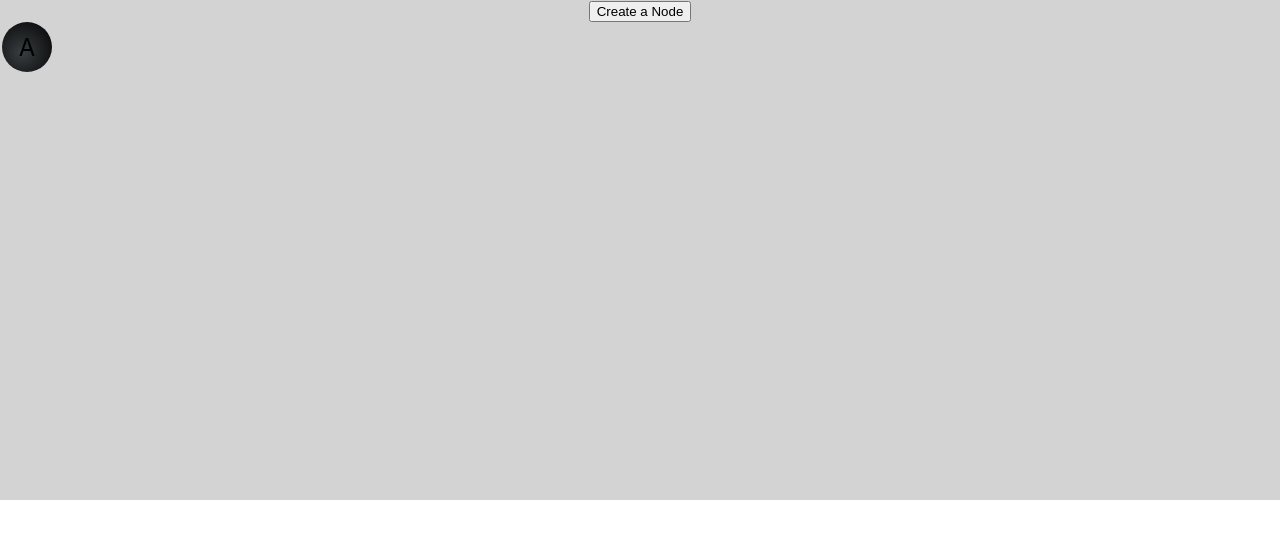
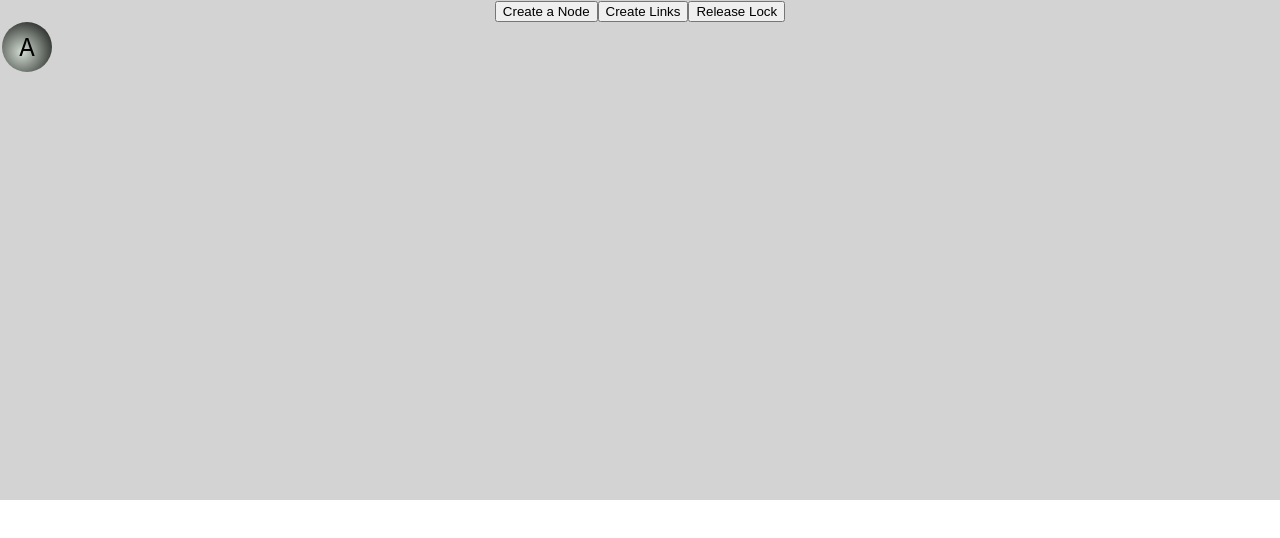
Before and after one commit to sikander441/algo-viso, a React (Create React App) app: page / in a window 1280 px wide. Both pictures are taken after a click on the button "Create a Node". Shown: the top 538 px of the page. Built offline with nearby package versions, Linux system fonts and the light colour scheme.

Commit message:
Working node-create and edge-add

```diff
--- a/package.json
+++ b/package.json
@@ -12,6 +12,8 @@
     "react-bootstrap": "^1.2.2",
     "react-dom": "^16.13.1",
     "react-draggable": "^4.4.3",
+    "react-lineto": "^3.2.0",
+    "react-redux": "^7.2.0",
     "react-scripts": "3.4.1"
   },
   "scripts": {
--- a/src/components/Canvas/Canvas.js
+++ b/src/components/Canvas/Canvas.js
@@ -1,6 +1,8 @@
 import React, { Component } from 'react'
 import Node from '../Node/Node'
 import { Button } from 'react-bootstrap';
+import { Line } from 'react-lineto';
+
 
 
 export default class Canvas extends Component{
@@ -8,17 +10,78 @@ export default class Canvas extends Component{
  constructor(props){
    super(props)
    this.state={
-     nodes:[]
+     nodes:[],
+     isDrawingLine:false,
+     edges:[],
+     mouseX:0,
+     mouseY:0,
+     EdgesBetweenNodes:[],
+     selectedNode:0,
+     nodeSelected:false
    }
  }
 
+ addEdge = (u,v) => {
+  var edges=this.state.edges;
+  if( edges[u].indexOf(v) === -1 )
+   edges[u].push(v);
+  this.setState({edges})
+ }
+ updateEdges = () => {
+  this.createEdgeCords();
+ }
+ createEdgeCords = () =>{
+  var edges = this.state.edges;
+  var EdgesBetweenNodes = []
+  const  nodes = this.state.nodes
+ for(var i = 0; i < edges.length; i++ )
+ {
+   if(edges[i].length === 0)continue;
+   var edgeArray = edges[i];
+  //  console.log(nodes)
+   for(var j = 0 ;j< edgeArray.length ; j++ ){
+
+      EdgesBetweenNodes.push({x0:nodes[i].x,y0:nodes[i].y,x1:nodes[edgeArray[j]].x,y1:nodes[edgeArray[j]].y})
+   }
+ }
+ this.setState({EdgesBetweenNodes})
+}
+
+  handleCordChange = (idx,x,y)=>{
+    var nodesList = this.state.nodes;
+    nodesList[idx].x=x+30;
+    nodesList[idx].y=y+40;
+      this.setState({nodes:nodesList})
+      this.createEdgeCords()
+
+    // console.log('updated cords' + x+' ' + y);
+  }
+
+  clickHandler = (idx) =>{
+    if(!this.state.isDrawingLine)
+      return
+    if(this.state.nodeSelected === true)
+    {
+      this.addEdge(this.state.selectedNode,idx)
+      this.setState({nodeSelected:false})
+      this.updateEdges()
+    }
+    else
+    this.setState({nodeSelected:true,selectedNode:idx})
+
+  }
+  _onMouseMove(evt) {
+
+       var x = evt.screenX + 10
+       var y = evt.screenY - 125
+    this.setState({ mouseX:x, mouseY: y});
+  }
   render()
   {
-    var colors = ["#393E41", "#E94F37", "#1C89BF", "#A1D363",
+    var colors = ["#d3ded3", "#E94F37", "#1C89BF", "#A1D363",
     "#85FFC7", "#297373", "#FF8552", "#A40E4C"];
-    var nodeName = 65
     var canvasStyle ={
-        widht:'200px',
+        widht:'100%',
         height:'500px',
         backgroundColor:'#d3d3d3',
         position:'relative',
@@ -26,22 +89,68 @@ export default class Canvas extends Component{
     }
 
 
+      const releaseLock = () =>{
+      var nodeList = this.state.nodes;
+
+      nodeList.forEach(element => {
+        element.disabled= false ;
+      });
+      this.setState({nodes:nodeList,isDrawingLine:false,nodeSelected:false});
+    }
+
+    const disableNodeDrag = () =>{
+      var nodeList = this.state.nodes;
+      // this.updateEdges();
+      nodeList.forEach(element => {
+        element.disabled= true ;
+      });
+      this.setState({nodes:nodeList,isDrawingLine:true});
+     // console.log(nodeList)
+    }
 
 
     const createNode = ()=>
     {
       let nodeList = this.state.nodes;
-      nodeList.push( (<Node bgColor={colors[nodeList.length%7]} name={String.fromCharCode(nodeList.length+65)} />) )
-      this.setState(nodeList);
+      nodeList.push( {
+        bgColor:colors[this.state.nodes.length%7],
+        name:String.fromCharCode(nodeList.length+65),
+        idx:nodeList.length,
+        disabled:false,
+        x:0,
+        y:0
+      }
+      )
+      var edges = this.state.edges;
+      edges.push([])
+      this.setState({nodes:nodeList,edges});
+     // console.log(nodeList);
+    }
 
-    }
+
+
 
     return (
 
-        <div style={canvasStyle}>
-          <center><Button variant="secondary" onClick={()=>createNode()}>Create a Node</Button>{' '}</center>
+        <div onMouseMove={this._onMouseMove.bind(this)} style={canvasStyle}>
+          {this.state.EdgesBetweenNodes.map(edge =>{
+            return  <Line borderColor="#CAC740" borderWidth={3} x0={edge.x0} y0={edge.y0} x1={edge.x1} y1={edge.y1} />
+          })}
+          {this.state.isDrawingLine && this.state.nodeSelected? ( <Line borderColor="#E2E095" borderWidth={5} borderStyle='dashed' x0={this.state.nodes[this.state.selectedNode].x} y0={this.state.nodes[this.state.selectedNode].y} x1={this.state.mouseX} y1={this.state.mouseY} />):null }
+          <center><Button variant="secondary" onClick={()=>createNode()}>Create a Node</Button>
+          <Button variant="secondary" onClick={()=>disableNodeDrag()}>Create Links</Button>
+          <Button variant="secondary" onClick={()=>releaseLock()}>Release Lock</Button>
+
+          </center>
         {this.state.nodes.map( node => {
-          return node
+          return (<Node
+          bgColor={node.bgColor}
+          name={node.name}
+          idx={node.idx}
+          updateCord={(idx,x,y)=> this.handleCordChange(idx,x,y)}
+          clickHandler ={ (idx) => this.clickHandler(idx)}
+          disabled = {node.disabled}
+           />)
         })}
 
         </div>
--- a/src/components/Node/Node.js
+++ b/src/components/Node/Node.js
@@ -1,6 +1,8 @@
 import React, { Component } from 'react'
 import './Node.css'
 import Draggable from 'react-draggable';
+import { Line } from 'react-lineto';
+import { Button } from 'react-bootstrap';
 
 class Node extends Component{
 
@@ -11,7 +13,7 @@ class Node extends Component{
     }
 
     handleDrag = (e, ui) => {
-
+        this.props.updateCord(this.props.idx,ui.x,ui.y)
         this.setState({
             x: ui.x,
             y: ui.y,
@@ -38,11 +40,14 @@ class Node extends Component{
          fontSize:'24px'
       }
     return (
-        <Draggable    defaultPosition={{x: 2, y: 0}} bounds = "parent" onDrag={this.handleDrag}>
-        <div style={circleStyle}>
-            <span style={textStyle}>{this.props.name}</span>
+        <Draggable  disabled={this.props.disabled} defaultPosition={{x: 2, y: 0}} bounds = "parent" onDrag={this.handleDrag}>
+        <div style={circleStyle} onClick={ () => this.props.clickHandler(this.props.idx)}>
+
+            <span style={textStyle}  >{this.props.name}</span>
         </div>
+
         </Draggable>
+
     )
 
     }
```
Also changed, not shown: 1 other file (tests, documents, lock files or other folders).
